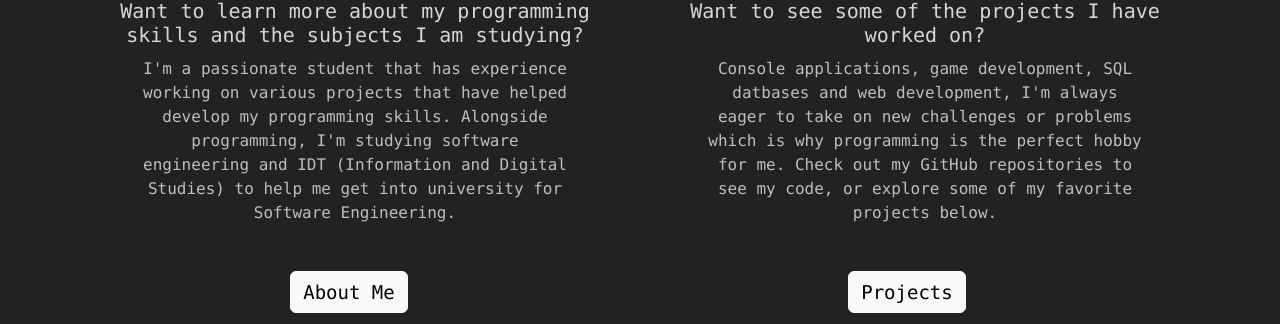
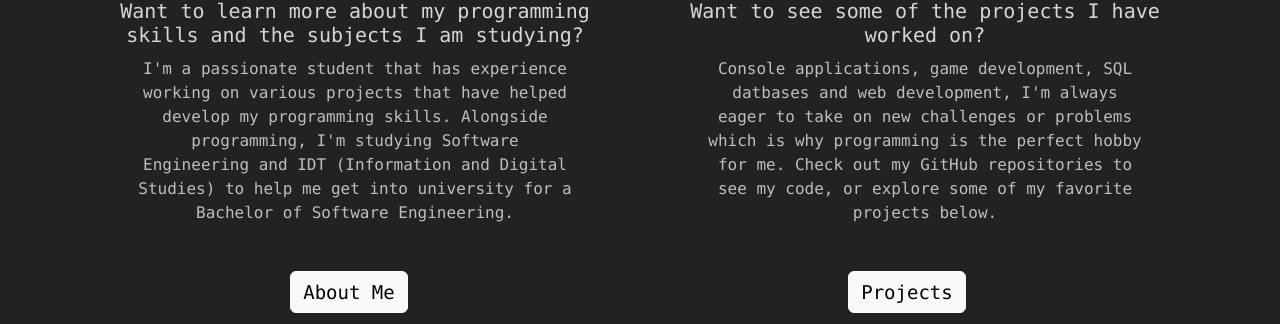
Before and after one commit to JoshMono/PersonalWebsite, a Django app: page / in a window 1280 px wide. Shown: the part 917-1241 px from the top of the page. Run offline with Django 5.2, Linux system fonts and the light colour scheme; some libraries are stand-ins or nearby versions.

Commit message:
Fix up index about me paragraph

```diff
--- a/MainApp/templates/MainApp/index.html
+++ b/MainApp/templates/MainApp/index.html
@@ -31,7 +31,7 @@
             <h1 style="border-bottom: 1px solid rgb(245, 245, 245);">My Portfolio</h1>
             <div class="col PortfolioItem">
                 <h2>Want to learn more about my programming skills and the subjects I am studying?</h2>
-                <p>I'm a passionate student that has experience working on various projects that have helped develop my programming skills. Alongside programming, I'm studying software engineering and IDT (Information and Digital Studies) to help me get into university for Software Engineering.</p>
+                <p>I'm a passionate student that has experience working on various projects that have helped develop my programming skills. Alongside programming, I'm studying Software Engineering and IDT (Information and Digital Studies) to help me get into university for a Bachelor of Software Engineering.</p>
             </div>
             <div class="col PortfolioItem">
                 <h2>Want to see some of the projects I have worked on?</h2>
```
